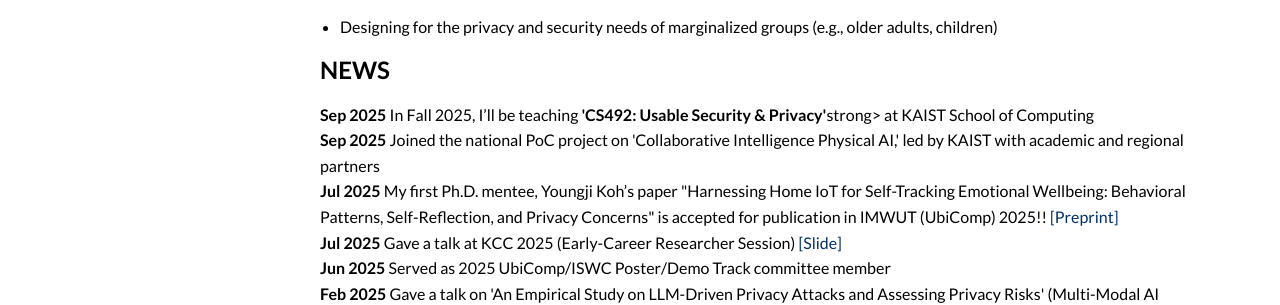
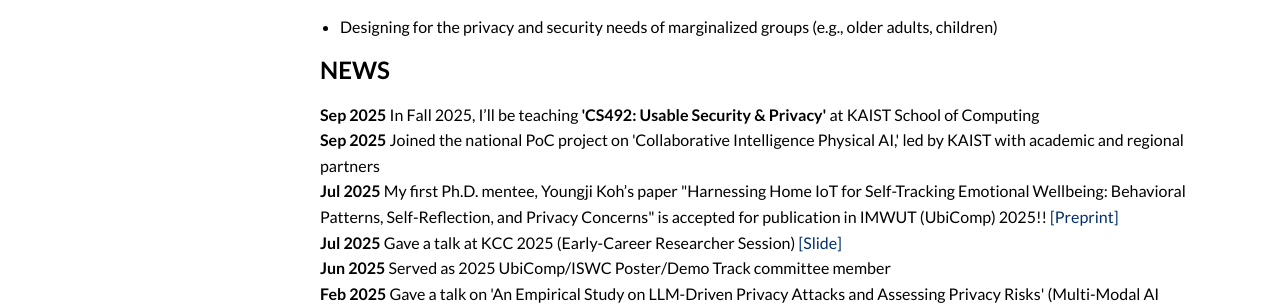
Before and after one commit to hslee90/hslee90.github.io, a Jekyll site: the page built from index.md, in a window 1280 px wide and 900 px high, scrolled down 328 px. Shown: the part 155-460 px from the top of the window. Built offline with Jekyll 4.4.1, drawn with Linux system fonts in a browser that asks for light colours; nearby versions of some CDN libraries.

Commit message:
Update index.md

```diff
--- a/index.md
+++ b/index.md
@@ -46,7 +46,7 @@
 <h2 id="news">NEWS</h2>
 
 <div class="news-item">
-  <strong>Sep 2025</strong> In Fall 2025, I’ll be teaching <strong>'CS492: Usable Security & Privacy'</strong>strong> at KAIST School of Computing
+  <strong>Sep 2025</strong> In Fall 2025, I’ll be teaching <strong>'CS492: Usable Security & Privacy'</strong> at KAIST School of Computing
 </div>
 <div class="news-item">
   <strong>Sep 2025</strong> Joined the national PoC project on 'Collaborative Intelligence Physical AI,' led by KAIST with academic and regional partners
```
